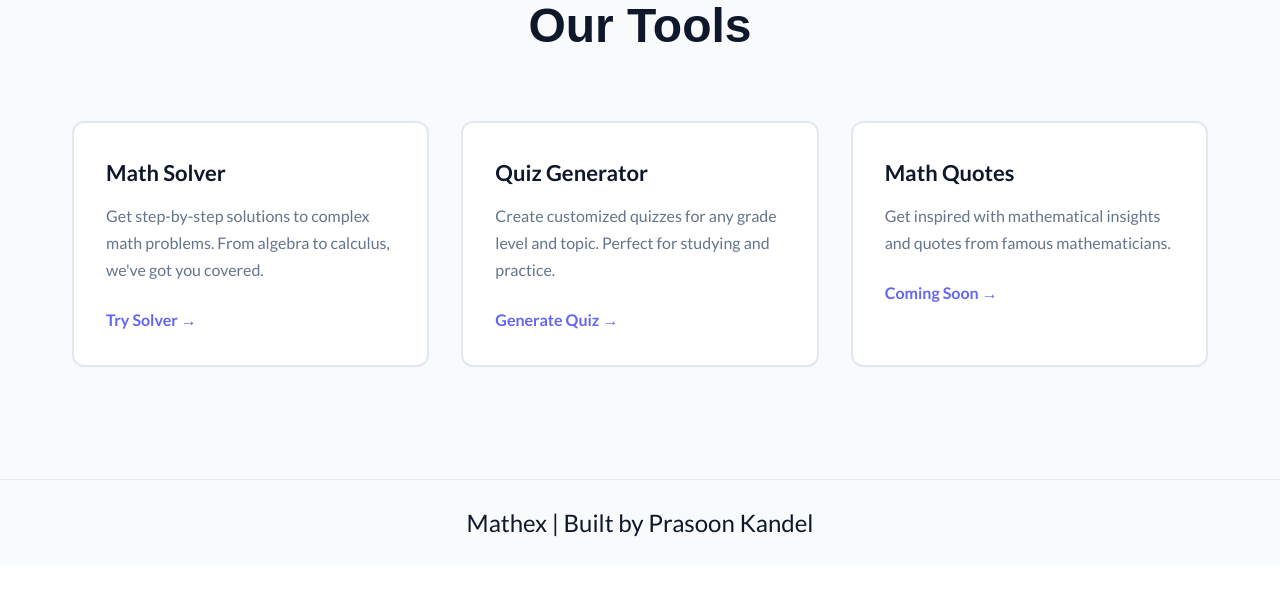
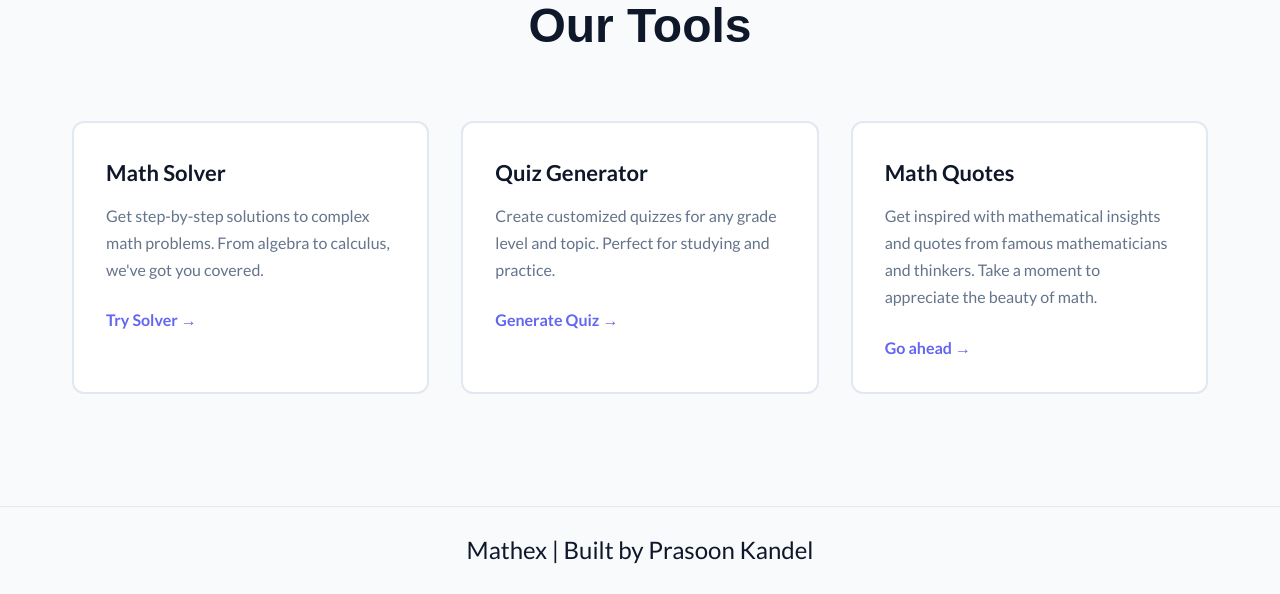
Before and after one commit to prasoonkandel/Mathex, a Python web app: template templates/home.html in a window 1280 px wide. Shown: the part 686-1280 px from the top of the page. Before the commit the page ends 1223 px from the top, so only its background shows below. Run offline with Jinja, Linux system fonts and the light colour scheme; the template is opened without the code that fills it, so the values that code supplies are empty; some web fonts are replaced.

Commit message:
Fix #4 (bug)

```diff
--- a/templates/home.html
+++ b/templates/home.html
@@ -79,9 +79,10 @@
             <h3>Math Quotes</h3>
             <p>
               Get inspired with mathematical insights and quotes from famous
-              mathematicians.
+              mathematicians and thinkers. Take a moment to appreciate the
+              beauty of math.
             </p>
-            <a href="#" class="tool-link">Coming Soon →</a>
+            <a href="/quotes" class="tool-link">Go ahead →</a>
           </div>
         </div>
       </section>
```
